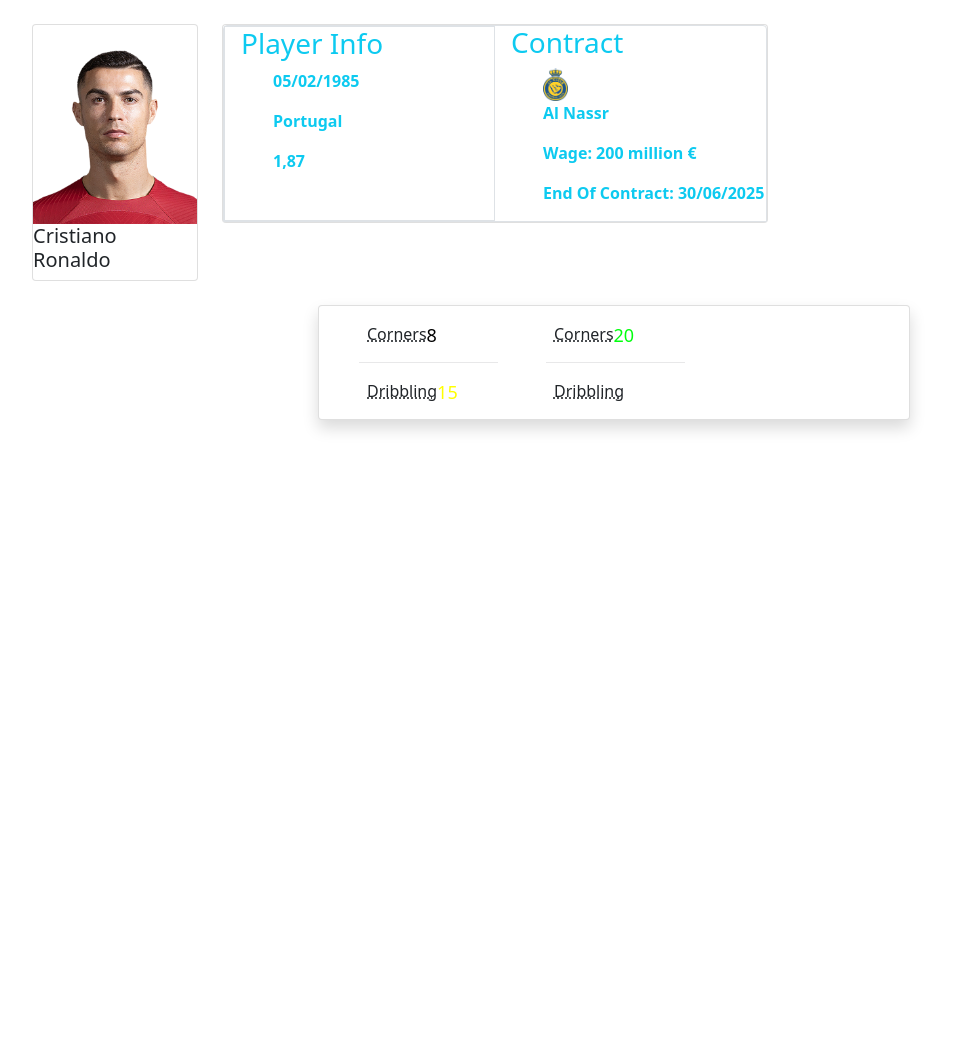
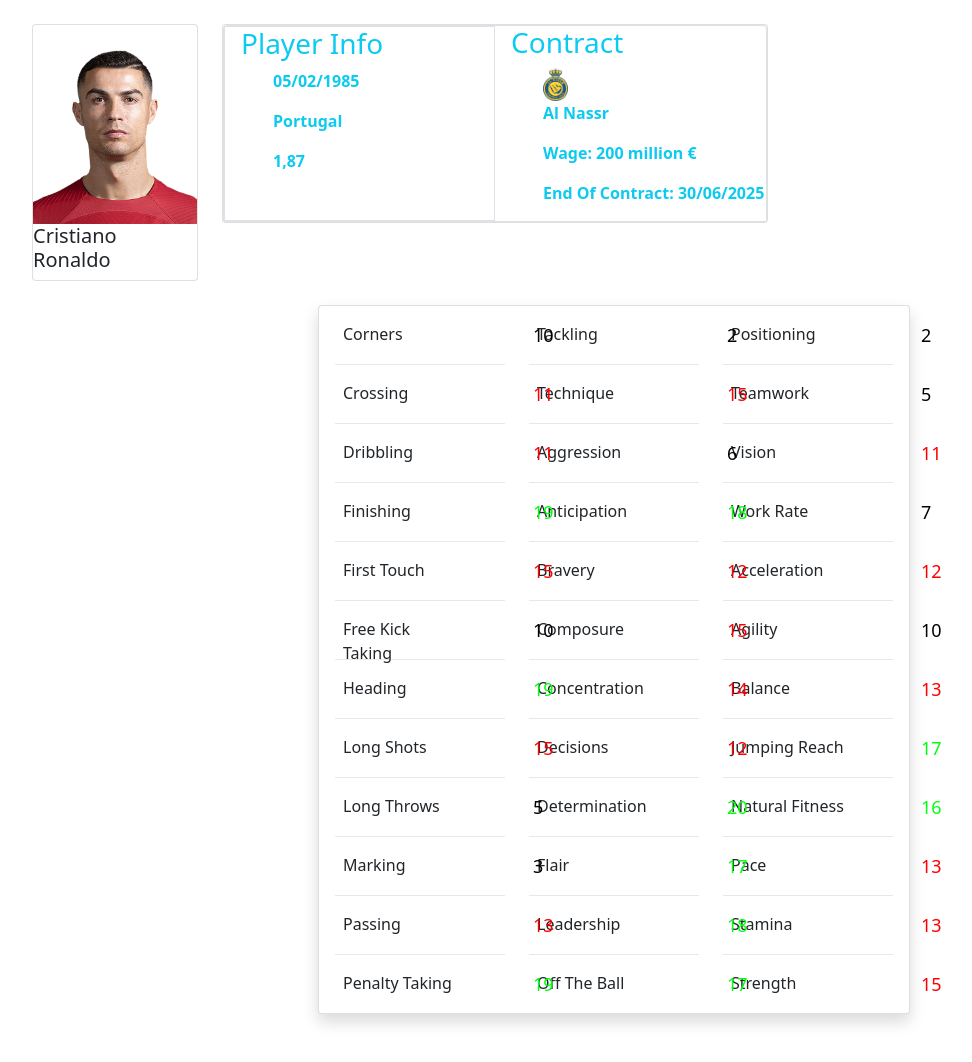
Before and after one commit to yusufkarakollu/FootballManager, a PHP site: page /includes/oyuncubilgiler.php in a window 1280 px wide. Shown: the whole page, without its empty margins (50-1022 px from the left). Before the commit the page ends 431 px from the top, so only its background shows below. Run offline with PHP 8.4, Linux system fonts and the light colour scheme.

Commit message:
fixed: oyuncu ozellikleri duzenlendi

```diff
--- a/css/main.css
+++ b/css/main.css
@@ -4,14 +4,16 @@
     font-size: large;
     font-weight: 900px;
     position: absolute;
+    margin-left: 70px;
 }
 
 .stat-value-11-15{
-    color: yellow;
+    color: rgb(255, 0, 0);
     display: inline;
     font-size: large;
     font-weight: 900px;
     position: absolute;
+    margin-left: 70px;
 }
 
 .stat-value-16-20{
@@ -20,8 +22,16 @@
     font-size: large;
     font-weight: 900px;
     position: absolute;
+    margin-left: 70px;
 }
 
 hr{
     opacity: 0.1;
 }
+
+.p-ozellik{
+    width: 120px;
+    height: 10px;
+    display: inline-block;
+    margin-left: 8px;
+}
--- a/includes/oyuncubilgiler.php
+++ b/includes/oyuncubilgiler.php
@@ -38,28 +38,211 @@ include "./head.php"
   </div>
 </div>
 <br>
-<div class="col-md-6 offset-3">
+<!-- <div class="col-md-6 offset-3">
   <div class="card ms-5 shadow p-3 mb-5 bg-body rounded">
-    <div class="col-md-10">
+  <div class="row">
+    <div class="col-md-12">
+        <div class="col-md-4 ms-4">
+
+        </div>
+        <div class="col-md-4 ms-4">
+
+        </div>
+        <div class="col-md-4 ms-4">
+
+
+        </div>
+      </div>
+    </div>
+  </div>
+</div> -->
+
+<div class="col-6 offset-3">
+  <div class="card ms-5 shadow p-3 mb-5 bg-body rounded">
+    <div class="col-12">
       <div class="row">
-        <div class="col-md-4 ms-4">
-            <acronym class="ms-2" title="How well a player is at taking corners">Corners</acronym>
-            <div class="stat-value-0-10">
-              <p>8</p>
-            </div>
+        <div class="col-4">
+          <p class="p-ozellik">Corners</p>
+          <div class="stat-value-0-10">
+            <p>10</p>
+          </div>
           <hr>
-          <acronym class="ms-2" title="How well a player can run with the ball in his feet">Dribbling</acronym>
+          <p class="p-ozellik">Crossing</p>
+          <div class="stat-value-11-15">
+            <p>11</p>
+          </div>
+          <hr>
+          <p class="p-ozellik">Dribbling</p>
+          <div class="stat-value-11-15">
+            <p>11</p>
+          </div>
+          <hr>
+          <p class="p-ozellik">Finishing</p>
+          <div class="stat-value-16-20">
+            <p>19</p>
+          </div>
+          <hr>
+          <p class="p-ozellik">First Touch</p>
           <div class="stat-value-11-15">
             <p>15</p>
           </div>
+          <hr>
+          <p class="p-ozellik">Free Kick Taking</p>
+          <div class="stat-value-0-10">
+            <p>10</p>
+          </div>
+          <hr>
+          <p class="p-ozellik">Heading</p>
+          <div class="stat-value-16-20">
+            <p>19</p>
+          </div>
+          <hr>
+          <p class="p-ozellik">Long Shots</p>
+          <div class="stat-value-11-15">
+            <p>15</p>
+          </div>
+          <hr>
+          <p class="p-ozellik">Long Throws</p>
+          <div class="stat-value-0-10">
+            <p>5</p>
+          </div>
+          <hr>
+          <p class="p-ozellik">Marking</p>
+          <div class="stat-value-0-10">
+            <p>3</p>
+          </div>
+          <hr>
+          <p class="p-ozellik">Passing</p>
+          <div class="stat-value-11-15">
+            <p>13</p>
+          </div>
+          <hr>
+          <p class="p-ozellik">Penalty Taking</p>
+          <div class="stat-value-16-20">
+            <p>19</p>
+          </div>
         </div>
-        <div class="col-md-4 ms-4">
-          <acronym class="ms-2" title="How well a player is at taking corners">Corners</acronym>
+        <div class="col-4">
+          <p class="p-ozellik">Tackling</p>
+          <div class="stat-value-0-10">
+            <p>2</p>
+          </div>
+          <hr>
+          <p class="p-ozellik">Technique</p>
+          <div class="stat-value-11-15">
+            <p>15</p>
+          </div>
+          <hr>
+          <p class="p-ozellik">Aggression</p>
+          <div class="stat-value-0-10">
+            <p>6</p>
+          </div>
+          <hr>
+          <p class="p-ozellik">Anticipation</p>
+          <div class="stat-value-16-20">
+            <p>18</p>
+          </div>
+          <hr>
+          <p class="p-ozellik">Bravery</p>
+          <div class="stat-value-11-15">
+            <p>12</p>
+          </div>
+          <hr>
+          <p class="p-ozellik">Composure</p>
+          <div class="stat-value-11-15">
+            <p>15</p>
+          </div>
+          <hr>
+          <p class="p-ozellik">Concentration</p>
+          <div class="stat-value-11-15">
+            <p>14</p>
+          </div>
+          <hr>
+          <p class="p-ozellik">Decisions</p>
+          <div class="stat-value-11-15">
+            <p>12</p>
+          </div>
+          <hr>
+          <p class="p-ozellik">Determination</p>
           <div class="stat-value-16-20">
             <p>20</p>
           </div>
           <hr>
-          <acronym class="ms-2" title="How well a player can run with the ball in his feet">Dribbling</acronym>
+          <p class="p-ozellik">Flair</p>
+          <div class="stat-value-16-20">
+            <p>17</p>
+          </div>
+          <hr>
+          <p class="p-ozellik">Leadership</p>
+          <div class="stat-value-16-20">
+            <p>18</p>
+          </div>
+          <hr>
+          <p class="p-ozellik">Off The Ball</p>
+          <div class="stat-value-16-20">
+            <p>17</p>
+          </div>
+        </div>
+        <div class="col-4">
+          <p class="p-ozellik">Positioning</p>
+          <div class="stat-value-0-10">
+            <p>2</p>
+          </div>
+          <hr>
+          <p class="p-ozellik">Teamwork</p>
+          <div class="stat-value-0-10">
+            <p>5</p>
+          </div>
+          <hr>
+          <p class="p-ozellik">Vision</p>
+          <div class="stat-value-11-15">
+            <p>11</p>
+          </div>
+          <hr>
+          <p class="p-ozellik">Work Rate</p>
+          <div class="stat-value-0-10">
+            <p>7</p>
+          </div>
+          <hr>
+          <p class="p-ozellik">Acceleration</p>
+          <div class="stat-value-11-15">
+            <p>12</p>
+          </div>
+          <hr>
+          <p class="p-ozellik">Agility</p>
+          <div class="stat-value-0-10">
+            <p>10</p>
+          </div>
+          <hr>
+          <p class="p-ozellik">Balance</p>
+          <div class="stat-value-11-15">
+            <p>13</p>
+          </div>
+          <hr>
+          <p class="p-ozellik">Jumping Reach</p>
+          <div class="stat-value-16-20">
+            <p>17</p>
+          </div>
+          <hr>
+          <p class="p-ozellik">Natural Fitness</p>
+          <div class="stat-value-16-20">
+            <p>16</p>
+          </div>
+          <hr>
+          <p class="p-ozellik">Pace</p>
+          <div class="stat-value-11-15">
+            <p>13</p>
+          </div>
+          <hr>
+          <p class="p-ozellik">Stamina</p>
+          <div class="stat-value-11-15">
+            <p>13</p>
+          </div>
+          <hr>
+          <p class="p-ozellik">Strength</p>
+          <div class="stat-value-11-15">
+            <p>15</p>
+          </div>
         </div>
       </div>
     </div>
```
